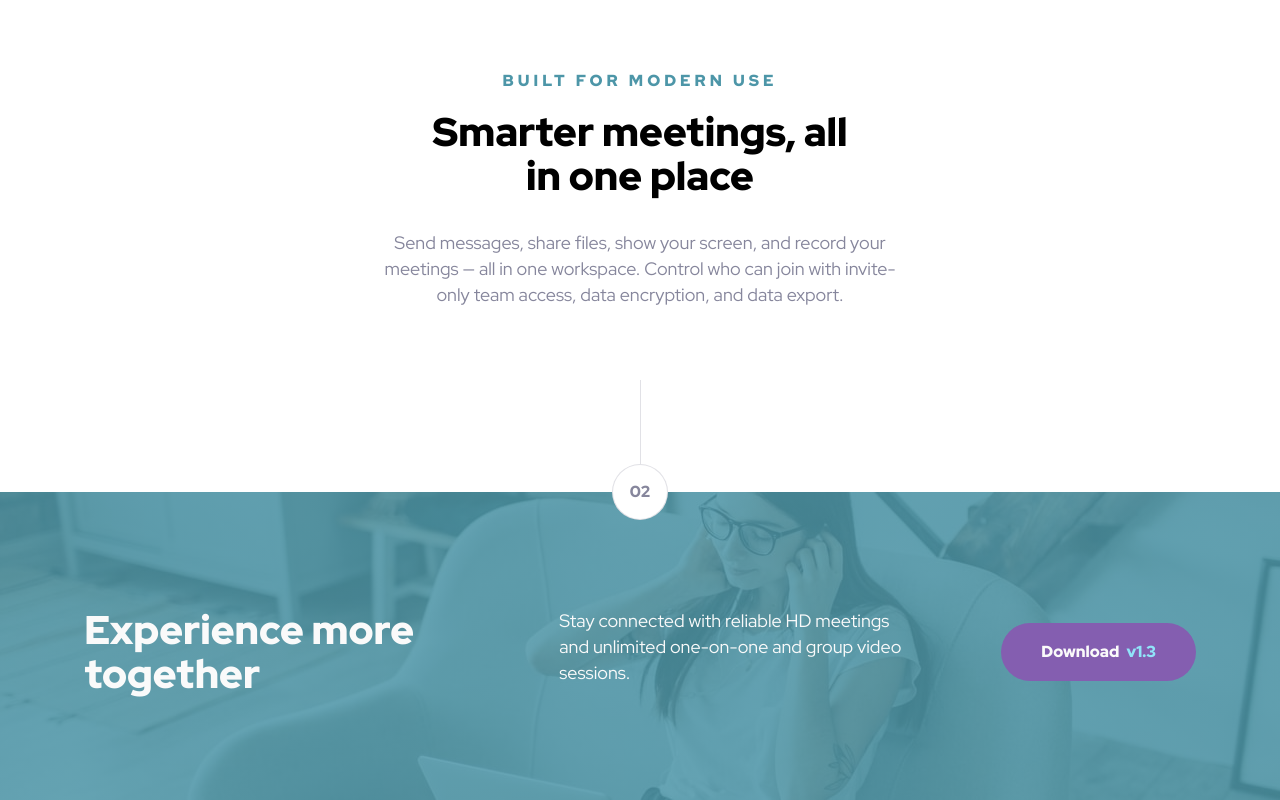
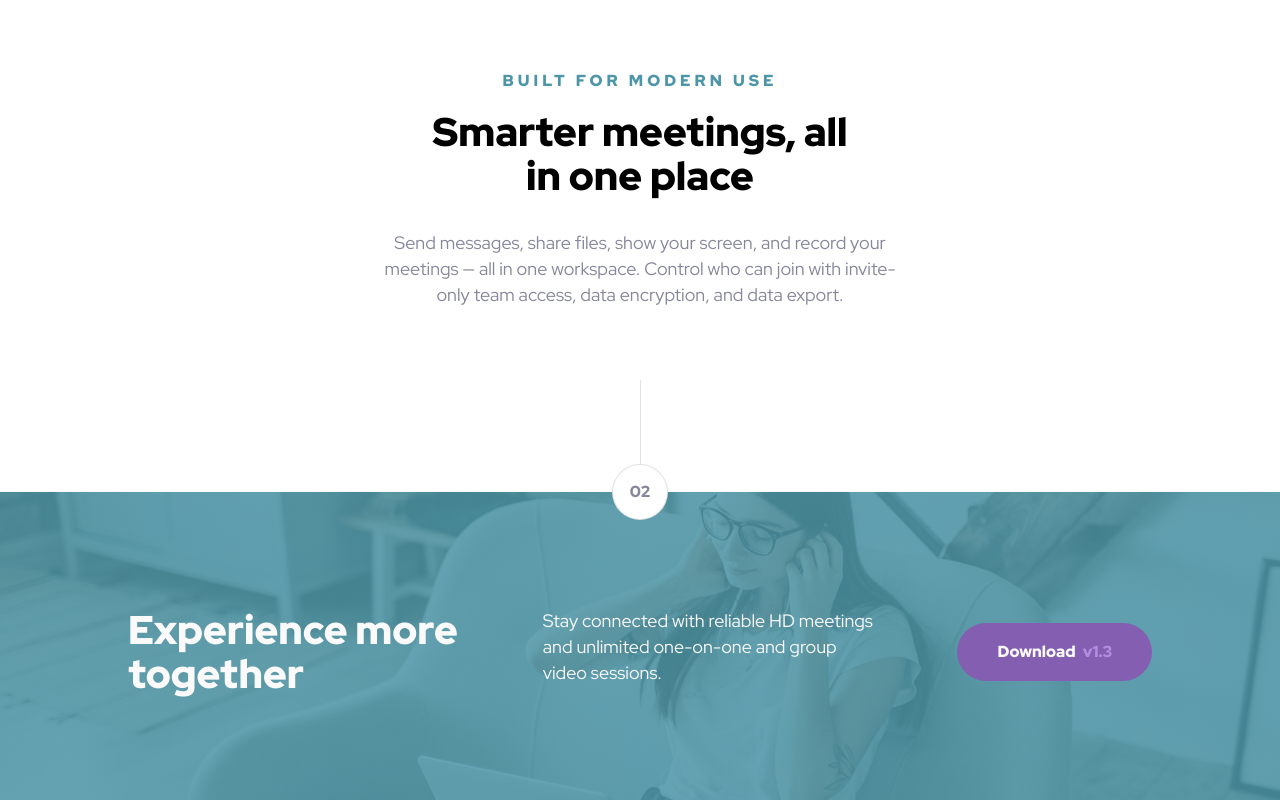
Before and after one commit to sergioreynoso/meet-landing-page, a website built with Parcel: page index.html in a window 1280 px wide. Shown: the part 1033-1833 px from the top of the page. Built offline with nearby package versions, Linux system fonts and the light colour scheme.

Commit message:
Breakpoints for footer

```diff
--- a/scss/components/_buttons.scss
+++ b/scss/components/_buttons.scss
@@ -26,7 +26,7 @@
     background-color: clr.$color-secondary-500;
 
     & span {
-      color: clr.$color-primary-100;
+      color: clr.$color-secondary-50;
       margin-left: 0.25em;
     }
 
--- a/scss/layout/_all-in-one.scss
+++ b/scss/layout/_all-in-one.scss
@@ -10,6 +10,10 @@
 
 .all-in-one {
   margin-bottom: 2.75rem;
+
+  @include mix.respond(med) {
+    margin-bottom: 2.25rem;
+  }
 
   display: flex;
   flex-direction: column;
--- a/scss/layout/_footer.scss
+++ b/scss/layout/_footer.scss
@@ -4,14 +4,17 @@
 .footer {
   display: flex;
   flex-direction: column;
-  justify-content: center;
   align-items: center;
 
   &__items {
-    display: flex;
+    width: 100%;
+    padding: 7.25rem max(1.5rem, 10vw) 6.5rem;
+
+    display: grid;
+    grid-template-columns: minmax(200px, 350px) minmax(200px, 350px) max-content;
+    grid-column-gap: 5rem;
     justify-content: center;
-    padding-top: 116px;
-    padding-bottom: 104px;
+    justify-items: left;
 
     /*
     Option 1 : Background IMG with opacity
@@ -22,7 +25,7 @@
       ),
       url(../assets/desktop/image-footer.jpg);
     background-repeat: no-repeat;
-    background-position: bottom 0 left 0;
+    background-size: cover;
 
     /*
     Option 2 : Background IMG with opacity
@@ -38,6 +41,34 @@
     //   left: 0;
     //   opacity: 0.145;
     // }
+
+    @include mix.respond(lg) {
+      grid-template-columns: minmax(20.4375rem, 31.25rem);
+      grid-template-rows: repeat(3, min-content);
+      grid-row-gap: 1.5rem;
+      justify-items: center;
+
+      background-image: linear-gradient(
+          rgba(clr.$color-primary-500, 0.85),
+          rgba(clr.$color-primary-500, 0.85)
+        ),
+        url(../assets/tablet/image-footer.jpg);
+    }
+    @include mix.respond(sm) {
+      padding-top: 5.75rem;
+      padding-bottom: 4.125rem;
+
+      background-image: linear-gradient(
+          rgba(clr.$color-primary-500, 0.85),
+          rgba(clr.$color-primary-500, 0.85)
+        ),
+        url(../assets/mobile/image-footer.jpg);
+    }
+
+    @include mix.respond(xsm) {
+      padding-top: 5.75rem;
+      padding-bottom: 4.5rem;
+    }
   }
 
   &__anchor {
@@ -46,21 +77,25 @@
 
   &__heading {
     color: clr.$color-neutral-50;
-
-    // (width,min-width,text-align)
-    @include mix.text-width-align(24%, 21.875rem, left);
+    text-align: left;
+    @include mix.respond(lg) {
+      text-align: center;
+    }
   }
 
   &__paragraph {
     color: clr.$color-neutral-50;
-    margin-left: 7.8125rem;
+    text-align: left;
 
-    // (width,min-width,text-align)
-    @include mix.text-width-align(24%, 21.875rem, left);
+    @include mix.respond(lg) {
+      text-align: center;
+    }
   }
 
   &__btn {
     align-self: center;
-    margin-left: 5.75rem;
+    @include mix.respond(lg) {
+      align-self: start;
+    }
   }
 }
--- a/scss/layout/_header.scss
+++ b/scss/layout/_header.scss
@@ -1,9 +1,7 @@
 @use "base/base";
 @use "base/colors" as clr;
 @use "base/typography" as t;
-
 @use 'utils/mixins' as mix;
-
 @use "components/buttons" as btn;
 @use "components/section-anchor";
 
@@ -66,8 +64,9 @@
   &__heading {
     margin-bottom: 2.125rem;
 
-    // (width,min-width,text-align)
-    @include mix.text-width-align(29vw);
+    width: 29vw;
+    min-width: 18rem;
+    text-align: center;
 
     @include mix.respond(lg) {
       margin-bottom: 1.5rem;
@@ -75,7 +74,6 @@
   }
   &__paragraph {
     width: clamp(30rem, 35vw, 33rem);
-    // width: 33rem;
     text-align: center;
     margin-bottom: 2rem;
 
@@ -87,13 +85,8 @@
     }
   }
   &__buttons {
-    // width: 100%;
     display: flex;
     justify-content: center;
-
-    :last-child {
-      margin-left: 1rem;
-    }
 
     @include mix.respond(sm) {
       flex-direction: column;
@@ -104,4 +97,8 @@
       }
     }
   }
+
+  &__btn:last-child {
+    margin-left: 1rem;
+  }
 }
--- a/scss/utils/_mixins.scss
+++ b/scss/utils/_mixins.scss
@@ -1,13 +1,3 @@
-/*
-This sets the text-align properties and width for headers and paragraph text
-*/
-
-@mixin text-width-align($width: 30vw, $min-width: 18rem, $text-align: center) {
-  width: $width;
-  min-width: $min-width;
-  text-align: $text-align;
-}
-
 // MEDIA QUERY MANAGER
 
 @mixin respond($breakpoint) {
```
